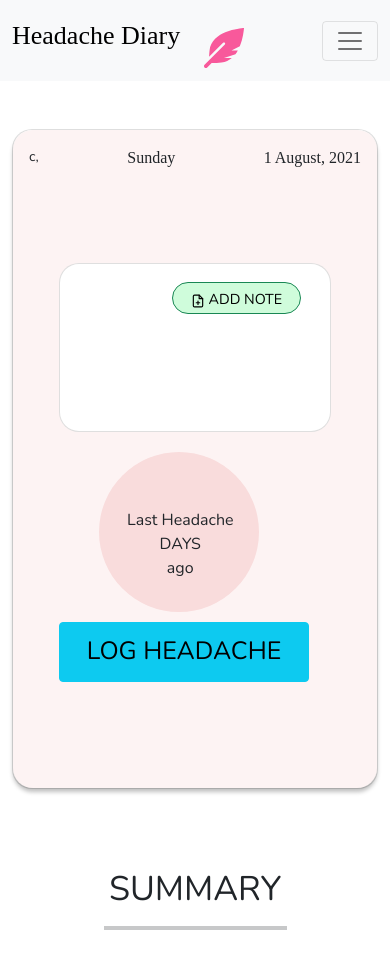
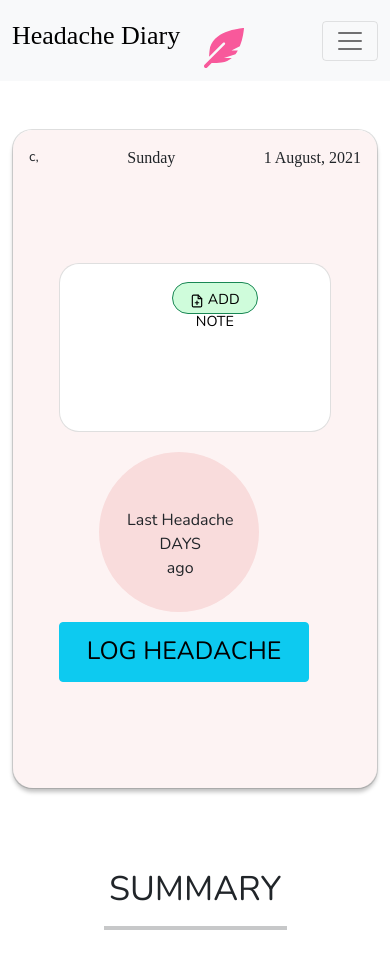
Before and after one commit to anishapant21/Headache-Diary, a React (Create React App) app: page /home in a window 390 px wide. Shown: the top 968 px of the page. Built offline with nearby package versions, Linux system fonts and the light colour scheme; no server answers; the database is empty.

Commit message:
Fix errors

```diff
--- a/src/Components/History.js
+++ b/src/Components/History.js
@@ -1,4 +1,4 @@
-import React, { useState } from "react";
+import React, { useState, useEffect } from "react";
 
 import { dataAches } from "../Firebase/fire.js";
 import Table from "./Table.js";
@@ -6,7 +6,6 @@ import "../styles/history.css";
 import "bootstrap/dist/css/bootstrap.min.css";
 import DropdownButton from "react-bootstrap/DropdownButton";
 import Dropdown from "react-bootstrap/Dropdown";
-import { useEffect } from "react/cjs/react.development";
 
 function History() {
   const [selectType, setSelectType] = useState("all");
--- a/src/styles/note.css
+++ b/src/styles/note.css
@@ -22,10 +22,10 @@
 
 .buttonnote {
   position: relative;
-  width: 16.375em;
+  width: 15.375em;
   height: 5.125rem;
-  left: 5rem;
-  top: 8rem;
+  left: 2rem;
+  top: 4rem;
 
   background: #cffcdb;
   border-radius: 50px;
@@ -44,7 +44,7 @@
 @media (max-width: 768px) {
   .buttonnote {
     position: relative;
-    width: 9em;
+    width: 6em;
     height: 2rem;
     left: 7rem;
     top: 0.5rem;
```
